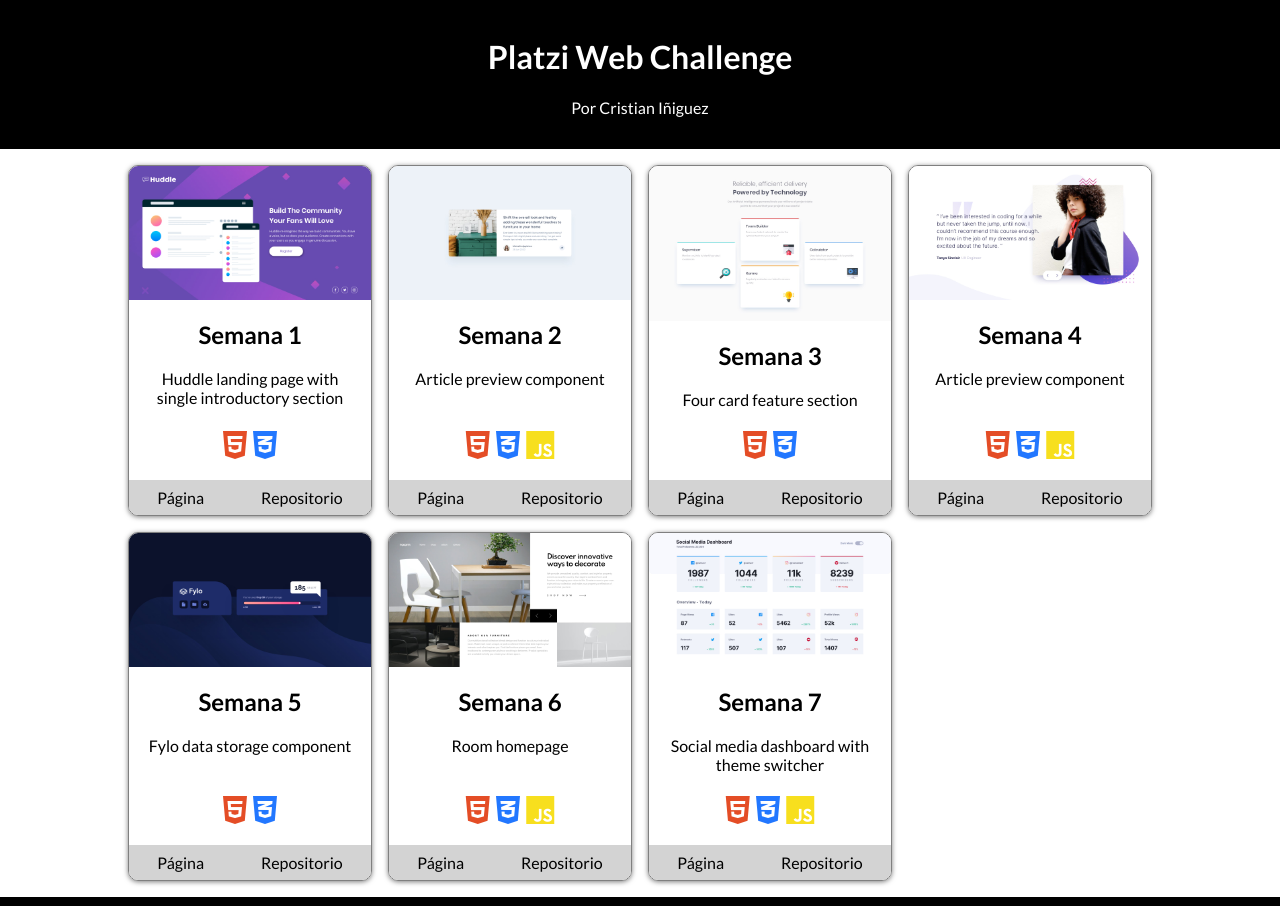
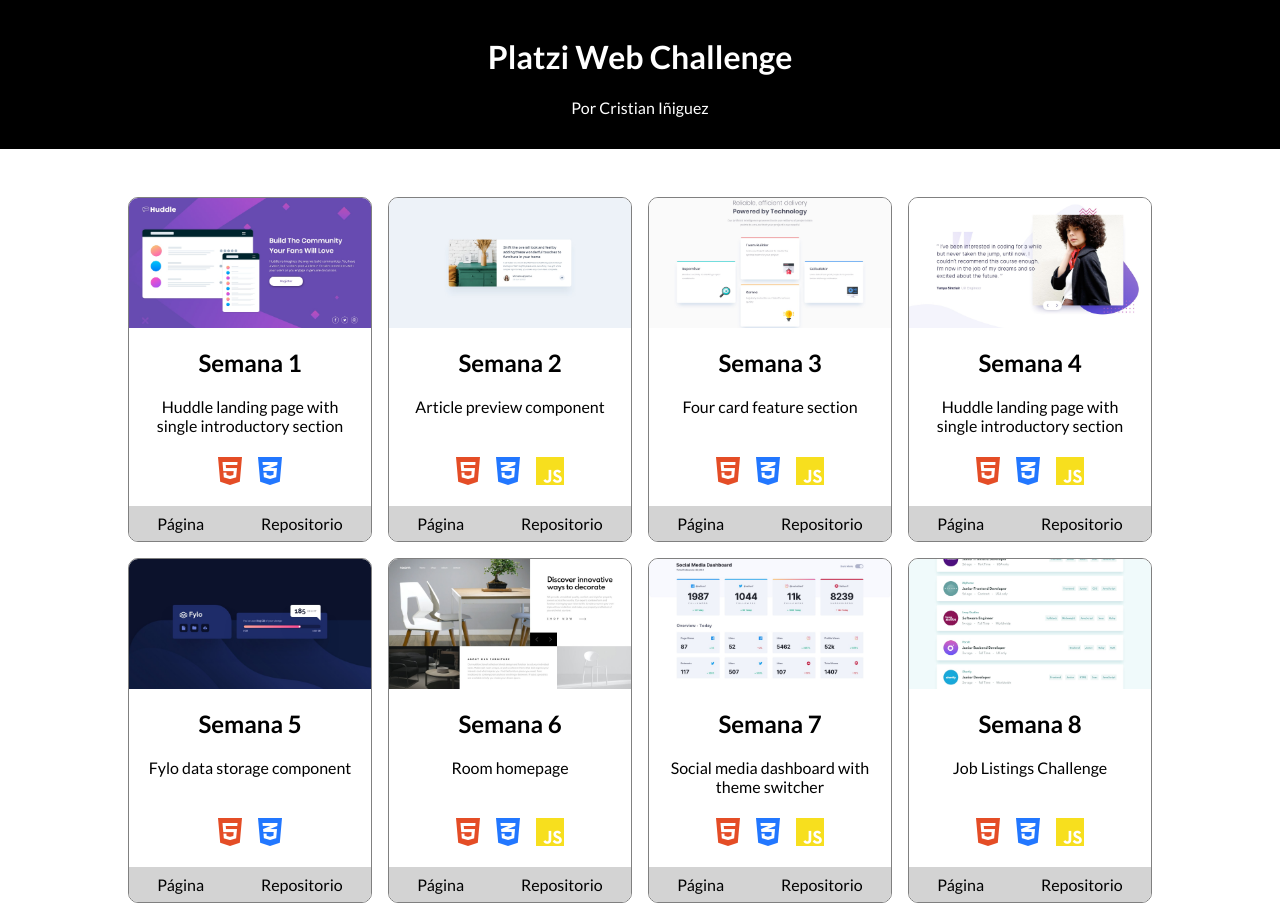
Before and after one commit to cristianiniguez/platziwebchallenge, a plain HTML site: page index.html in a window 1280 px wide. Shown: the top 906 px of the page. Drawn offline with Linux system fonts and the light colour scheme.

Commit message:
home: data filled with js and week 8 added

```diff
--- /dev/null
+++ b/data.json
@@ -0,0 +1,50 @@
+[
+  {
+    "id": 1,
+    "img": "desktop-design.jpg",
+    "title": "Huddle landing page with single introductory section",
+    "technologies": ["html", "css"]
+  },
+  {
+    "id": 2,
+    "img": "desktop-design.jpg",
+    "title": "Article preview component",
+    "technologies": ["html", "css", "js"]
+  },
+  {
+    "id": 3,
+    "img": "desktop-design.jpg",
+    "title": "Four card feature section",
+    "technologies": ["html", "css", "js"]
+  },
+  {
+    "id": 4,
+    "img": "desktop-design-slide-1.jpg",
+    "title": "Huddle landing page with single introductory section",
+    "technologies": ["html", "css", "js"]
+  },
+  {
+    "id": 5,
+    "img": "desktop-design.jpg",
+    "title": "Fylo data storage component",
+    "technologies": ["html", "css"]
+  },
+  {
+    "id": 6,
+    "img": "desktop-design-slide-1.jpg",
+    "title": "Room homepage",
+    "technologies": ["html", "css", "js"]
+  },
+  {
+    "id": 7,
+    "img": "desktop-design-light.jpg",
+    "title": "Social media dashboard with theme switcher",
+    "technologies": ["html", "css", "js"]
+  },
+  {
+    "id": 8,
+    "img": "desktop-design.jpg",
+    "title": "Job Listings Challenge",
+    "technologies": ["html", "css", "js"]
+  }
+]
--- a/index.html
+++ b/index.html
@@ -20,130 +20,8 @@
       <p>Por Cristian Iñiguez</p>
     </header>
     <main>
-      <div class="container grid-container">
-        <section class="challenge">
-          <img src="./semana_1/design/desktop-design.jpg" alt="" />
-          <div class="challenge__description">
-            <h2>Semana 1</h2>
-            <p>Huddle landing page with single introductory section</p>
-          </div>
-          <div class="challenge__technologies">
-            <i class="fab fa-html5"></i>
-            <i class="fab fa-css3-alt"></i>
-          </div>
-          <div class="challenge__links">
-            <a href="./semana_1/">Página</a>
-            <a href="https://github.com/cristianiniguez/platziwebchallenge/tree/master/semana_1"
-              >Repositorio</a
-            >
-          </div>
-        </section>
-        <section class="challenge">
-          <img src="./semana_2/design/desktop-design.jpg" alt="" />
-          <div class="challenge__description">
-            <h2>Semana 2</h2>
-            <p>Article preview component</p>
-          </div>
-          <div class="challenge__technologies">
-            <i class="fab fa-html5"></i>
-            <i class="fab fa-css3-alt"></i>
-            <i class="fab fa-js"></i>
-          </div>
-          <div class="challenge__links">
-            <a href="./semana_2/">Página</a>
-            <a href="https://github.com/cristianiniguez/platziwebchallenge/tree/master/semana_2"
-              >Repositorio</a
-            >
-          </div>
-        </section>
-        <section class="challenge">
-          <img src="./semana_3/design/desktop-design.jpg" alt="" />
-          <div class="challenge__description">
-            <h2>Semana 3</h2>
-            <p>Four card feature section</p>
-          </div>
-          <div class="challenge__technologies">
-            <i class="fab fa-html5"></i>
-            <i class="fab fa-css3-alt"></i>
-          </div>
-          <div class="challenge__links">
-            <a href="./semana_3/">Página</a>
-            <a href="https://github.com/cristianiniguez/platziwebchallenge/tree/master/semana_3"
-              >Repositorio</a
-            >
-          </div>
-        </section>
-        <section class="challenge">
-          <img src="./semana_4/design/desktop-design-slide-1.jpg" alt="" />
-          <div class="challenge__description">
-            <h2>Semana 4</h2>
-            <p>Article preview component</p>
-          </div>
-          <div class="challenge__technologies">
-            <i class="fab fa-html5"></i>
-            <i class="fab fa-css3-alt"></i>
-            <i class="fab fa-js"></i>
-          </div>
-          <div class="challenge__links">
-            <a href="./semana_4/">Página</a>
-            <a href="https://github.com/cristianiniguez/platziwebchallenge/tree/master/semana_4"
-              >Repositorio</a
-            >
-          </div>
-        </section>
-        <section class="challenge">
-          <img src="./semana_5/design/desktop-design.jpg" alt="" />
-          <div class="challenge__description">
-            <h2>Semana 5</h2>
-            <p>Fylo data storage component</p>
-          </div>
-          <div class="challenge__technologies">
-            <i class="fab fa-html5"></i>
-            <i class="fab fa-css3-alt"></i>
-          </div>
-          <div class="challenge__links">
-            <a href="./semana_5/">Página</a>
-            <a href="https://github.com/cristianiniguez/platziwebchallenge/tree/master/semana_5"
-              >Repositorio</a
-            >
-          </div>
-        </section>
-        <section class="challenge">
-          <img src="./semana_6/design/desktop-design-slide-1.jpg" alt="" />
-          <div class="challenge__description">
-            <h2>Semana 6</h2>
-            <p>Room homepage</p>
-          </div>
-          <div class="challenge__technologies">
-            <i class="fab fa-html5"></i>
-            <i class="fab fa-css3-alt"></i>
-            <i class="fab fa-js"></i>
-          </div>
-          <div class="challenge__links">
-            <a href="./semana_6/">Página</a>
-            <a href="https://github.com/cristianiniguez/platziwebchallenge/tree/master/semana_6"
-              >Repositorio</a
-            >
-          </div>
-        </section>
-        <section class="challenge">
-          <img src="./semana_7/design/desktop-design-light.jpg" alt="" />
-          <div class="challenge__description">
-            <h2>Semana 7</h2>
-            <p>Social media dashboard with theme switcher</p>
-          </div>
-          <div class="challenge__technologies">
-            <i class="fab fa-html5"></i>
-            <i class="fab fa-css3-alt"></i>
-            <i class="fab fa-js"></i>
-          </div>
-          <div class="challenge__links">
-            <a href="./semana_7/">Página</a>
-            <a href="https://github.com/cristianiniguez/platziwebchallenge/tree/master/semana_7"
-              >Repositorio</a
-            >
-          </div>
-        </section>
+      <div class="container grid-container" id="container">
+        <!-- Content filled with JS -->
       </div>
     </main>
     <footer>
@@ -152,5 +30,6 @@
         2020
       </p>
     </footer>
+    <script src="main.js"></script>
   </body>
 </html>
--- /dev/null
+++ b/main.js
@@ -0,0 +1,51 @@
+// global variables
+const ICONS = {
+  html: 'fab fa-html5',
+  css: 'fab fa-css3-alt',
+  js: 'fab fa-js',
+};
+
+let challenges = [];
+
+// DOM elements
+const $container = document.getElementById('container');
+
+// functions
+async function getData() {
+  const response = await fetch('./data.json');
+  const data = await response.json();
+  challenges = data;
+  show();
+}
+
+function show() {
+  $container.innerHTML = challenges.map($challenge).join('');
+}
+
+function $challenge(data) {
+  return `
+    <section class="challenge">
+      <img src="./semana_${data.id}/design/${data.img}" alt="${data.title}" />
+      <div class="challenge__description">
+        <h2>Semana ${data.id}</h2>
+        <p>${data.title}</p>
+      </div>
+      <div class="challenge__technologies">${$icons(data.technologies)}</div>
+      <div class="challenge__links">
+        <a href="./semana_${data.id}/">Página</a>
+        <a href="https://github.com/cristianiniguez/platziwebchallenge/tree/master/semana_${
+          data.id
+        }"
+          >Repositorio</a
+        >
+      </div>
+    </section>
+  `;
+}
+
+function $icons(names) {
+  return names.map((name) => `<i class="${ICONS[name]}"></i>`).join('');
+}
+
+// Events
+window.onload = getData;
--- a/styles.css
+++ b/styles.css
@@ -14,7 +14,7 @@ header {
   padding: 1rem;
 }
 main {
-  padding: 0 1rem;
+  padding: 0 3rem;
   flex-grow: 1;
 }
 footer {
@@ -36,7 +36,7 @@ footer a:hover {
   margin: 0 auto;
 }
 .grid-container {
-  padding: 1rem 0;
+  padding: 3rem 0;
   display: grid;
   grid-template-columns: repeat(4, 1fr);
   gap: 1rem;
@@ -44,15 +44,20 @@ footer a:hover {
 .challenge {
   border: 1px solid gray;
   border-radius: 10px;
-  box-shadow: 0 1px 5px rgba(0, 0, 0, .5);
   overflow: hidden;
   text-align: center;
   display: flex;
   flex-direction: column;
+  transition: 0.5s ease;
+}
+.challenge:hover {
+  box-shadow: 0 5px 10px rgba(0, 0, 0, 0.5);
 }
 .challenge img {
   display: block;
   width: 100%;
+  height: 130px;
+  object-fit: cover;
 }
 .challenge__description {
   flex-grow: 1;
@@ -60,7 +65,10 @@ footer a:hover {
 }
 .challenge__technologies {
   font-size: 2em;
-  margin-bottom: .5em;
+  margin-bottom: 0.5em;
+}
+.challenge__technologies i {
+  margin: 0 0.25em;
 }
 .challenge__links {
   display: flex;
@@ -70,10 +78,9 @@ footer a:hover {
   display: inline-block;
   background-color: lightgray;
   color: black;
-  /* margin-bottom: 1em; */
-  /* border-radius: 5px; */
-  padding: .5em;
+  padding: 0.5em;
   text-decoration: none;
+  transition: 0.3s ease;
 }
 .challenge a:hover {
   background-color: darkgray;
@@ -81,13 +88,13 @@ footer a:hover {
 }
 
 .fa-html5 {
-  color: #E44D26;
+  color: #e44d26;
 }
 .fa-css3-alt {
-  color: #2277FF;
+  color: #2277ff;
 }
 .fa-js {
-  color: #F7DF1E;
+  color: #f7df1e;
 }
 
 @media screen and (max-width: 1024px) {
@@ -114,4 +121,3 @@ footer a:hover {
     grid-template-columns: 1fr;
   }
 }
-@media screen and (max-width: 320px) {}
```
